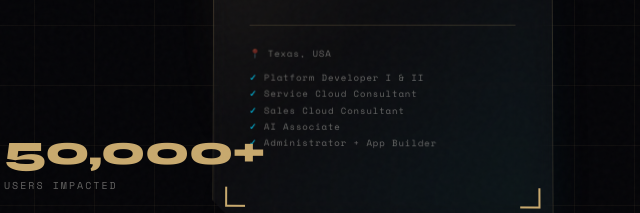
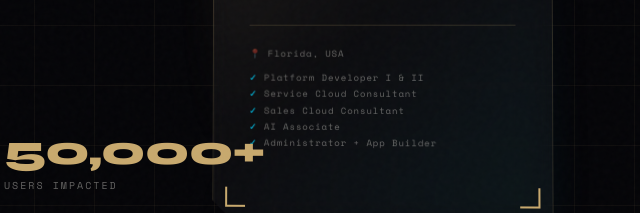
Before and after one commit to jmalla8829-wq/Venkatmalla-portfolio, a plain HTML site: page index.html in a window 1280 px wide. Shown: the part 395-608 px from the top of the page, 626-1266 px from the left. Drawn offline with nearby package versions, Linux system fonts and the light colour scheme.

Commit message:
Update index.html

```diff
--- a/index.html
+++ b/index.html
@@ -834,7 +834,7 @@ body::after {
       <div class="card-title-text">Sr. Salesforce Architect</div>
       <div class="card-divider"></div>
       <div class="card-cert">
-        <div>📍 Texas, USA</div>
+        <div>📍 Florida, USA</div>
         <div style="margin-top:8px"><span>✓</span> Platform Developer I & II</div>
         <div><span>✓</span> Service Cloud Consultant</div>
         <div><span>✓</span> Sales Cloud Consultant</div>
```
